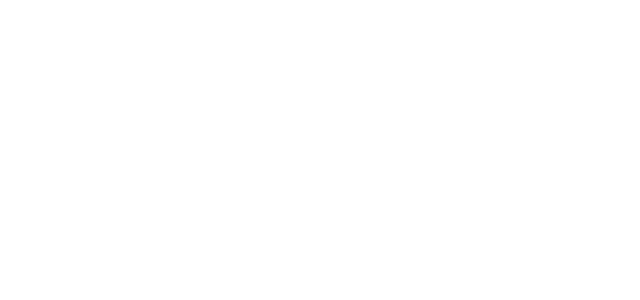
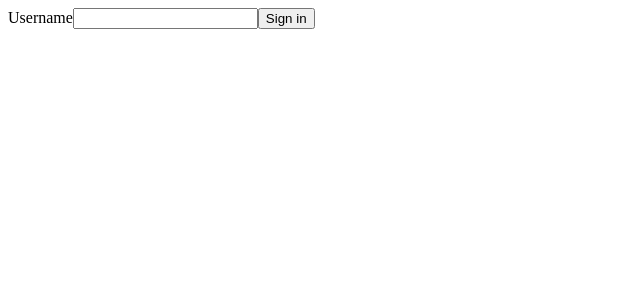
Before and after one commit to jardaroh/tapchat, a Vue app: page / in a window 1280 px wide. Shown: the top 300 px of the page, without its empty margins (0-640 px from the left). Built offline with nearby package versions, Linux system fonts and the light colour scheme.

Commit message:
Initial Login form added with the first running test

```diff
--- a/src/App.vue
+++ b/src/App.vue
@@ -1,11 +1,22 @@
 <template>
-  <div></div>
+  <login-form v-if="!signedInUser"></login-form>
+  <div v-else id="#App"></div>
 </template>
 
 <script>
+import useUser from '@/composition/useUser';
+import LoginForm from '@/components/LoginForm.vue';
 
 export default {
   components: {
+    LoginForm,
+  },
+  setup() {
+    const { signedInUser } = useUser();
+
+    return {
+      signedInUser,
+    };
   },
 };
 </script>
--- /dev/null
+++ b/src/components/LoginForm.vue
@@ -0,0 +1,12 @@
+<template>
+  <div>
+    <label for="LoginInput">Username</label>
+    <input id="LoginInput" type="text">
+    <button>Sign in</button>
+  </div>
+</template>
+
+<script>
+export default {
+};
+</script>
--- /dev/null
+++ b/src/composition/useUser.js
@@ -0,0 +1,16 @@
+import { ref, watch } from 'vue';
+
+const SIGNED_IN_USER = 'signedInUser';
+const signedInUser = ref(null);
+
+watch(signedInUser, () => {
+  if (signedInUser.value) {
+    localStorage.setItem(SIGNED_IN_USER, JSON.stringify(signedInUser.value));
+  } else {
+    localStorage.removeItem(SIGNED_IN_USER);
+  }
+});
+
+export default () => ({
+  signedInUser,
+});
```
Also changed, not shown: 2 other files (tests, documents, lock files or other folders).
